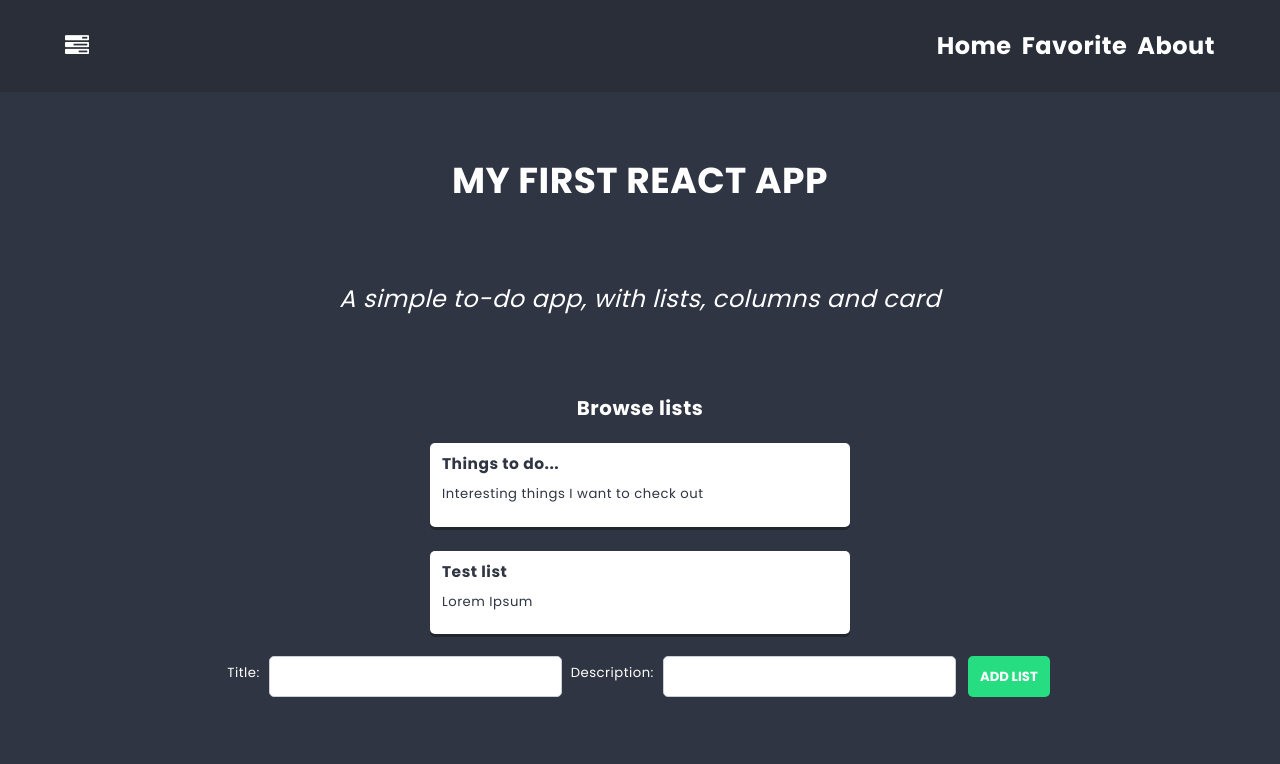
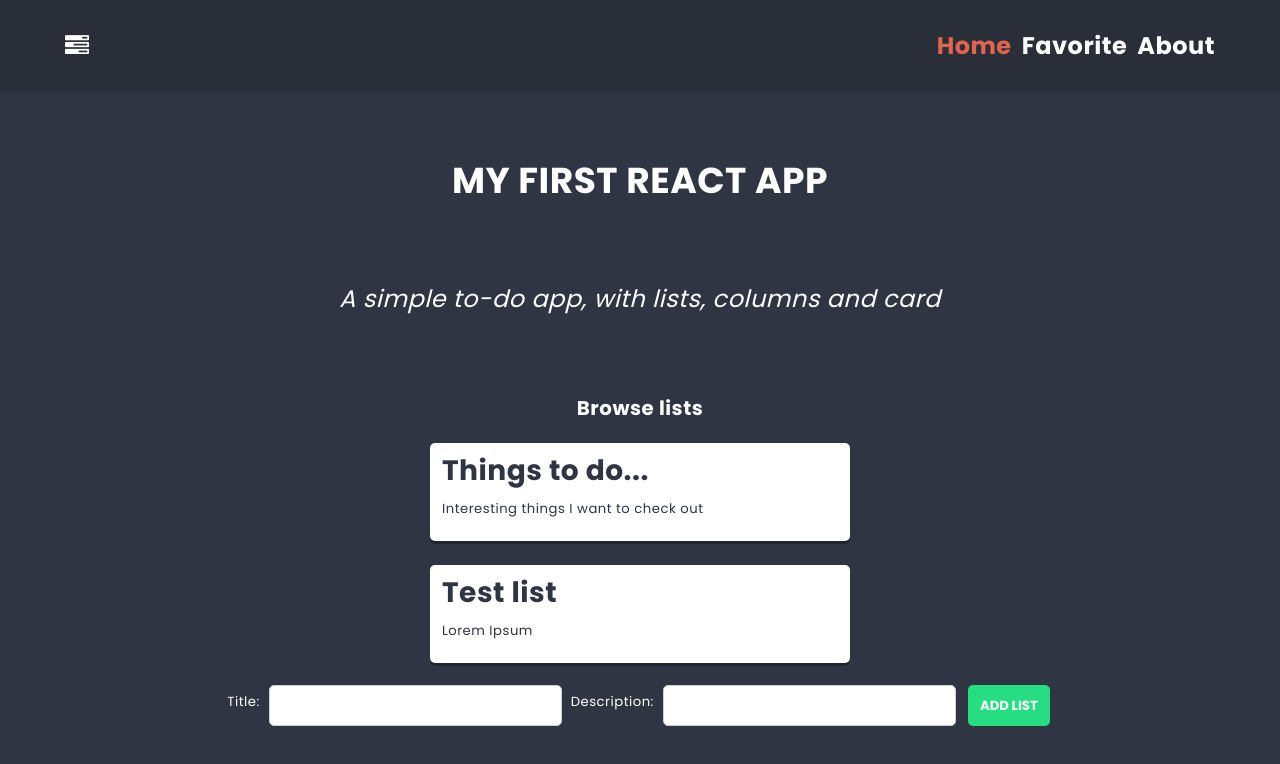
Before and after one commit to enowuigrek/Kodilla_my-first-react-app, a React (Create React App) app: page / in a window 1280 px wide. Shown: the top 764 px of the page. Built offline with nearby package versions, Linux system fonts and the light colour scheme.

Commit message:
fix color active link in NavBar

```diff
--- a/src/components/Lists/Lists.module.scss
+++ b/src/components/Lists/Lists.module.scss
@@ -21,3 +21,8 @@
   box-shadow: 0 math.div($base-size, 4) 0 rgba(0,0,0,0.3);
   padding: $base-size;
 }
+
+p {
+  font-size: 13.2px;
+  font-weight: normal;
+}
--- a/src/components/NavBar/NavBar.module.scss
+++ b/src/components/NavBar/NavBar.module.scss
@@ -14,7 +14,7 @@ nav {
   color: $color-warning;
 }
 
-.navBar a {
+a {
   font-size: 24px;
   font-weight: bold;
   color: $color-light;
```
Also changed, not shown: src/components/ListForm/ListForm.js (+4 -4 lines), src/components/Lists/Lists.js (+5 -2 lines).
